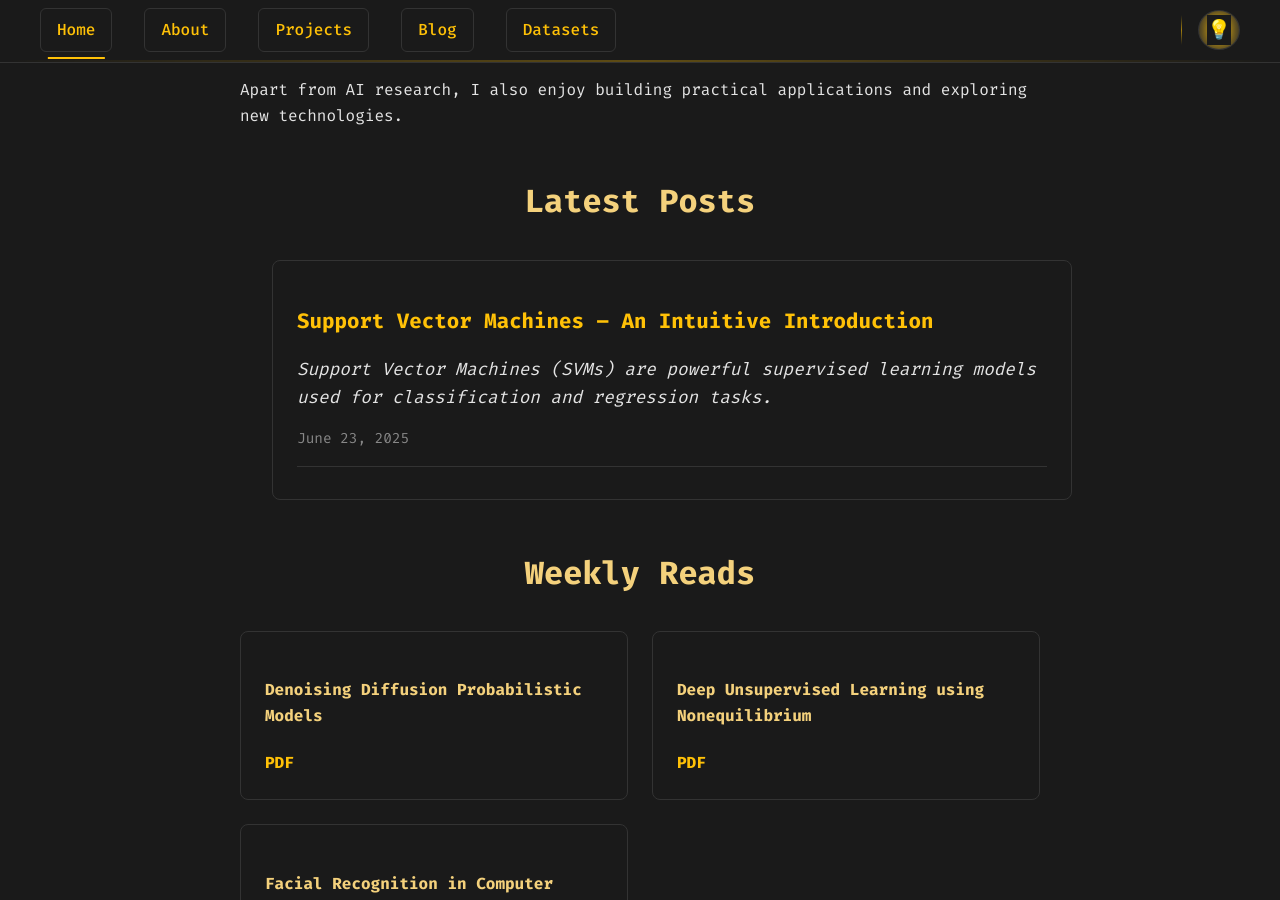
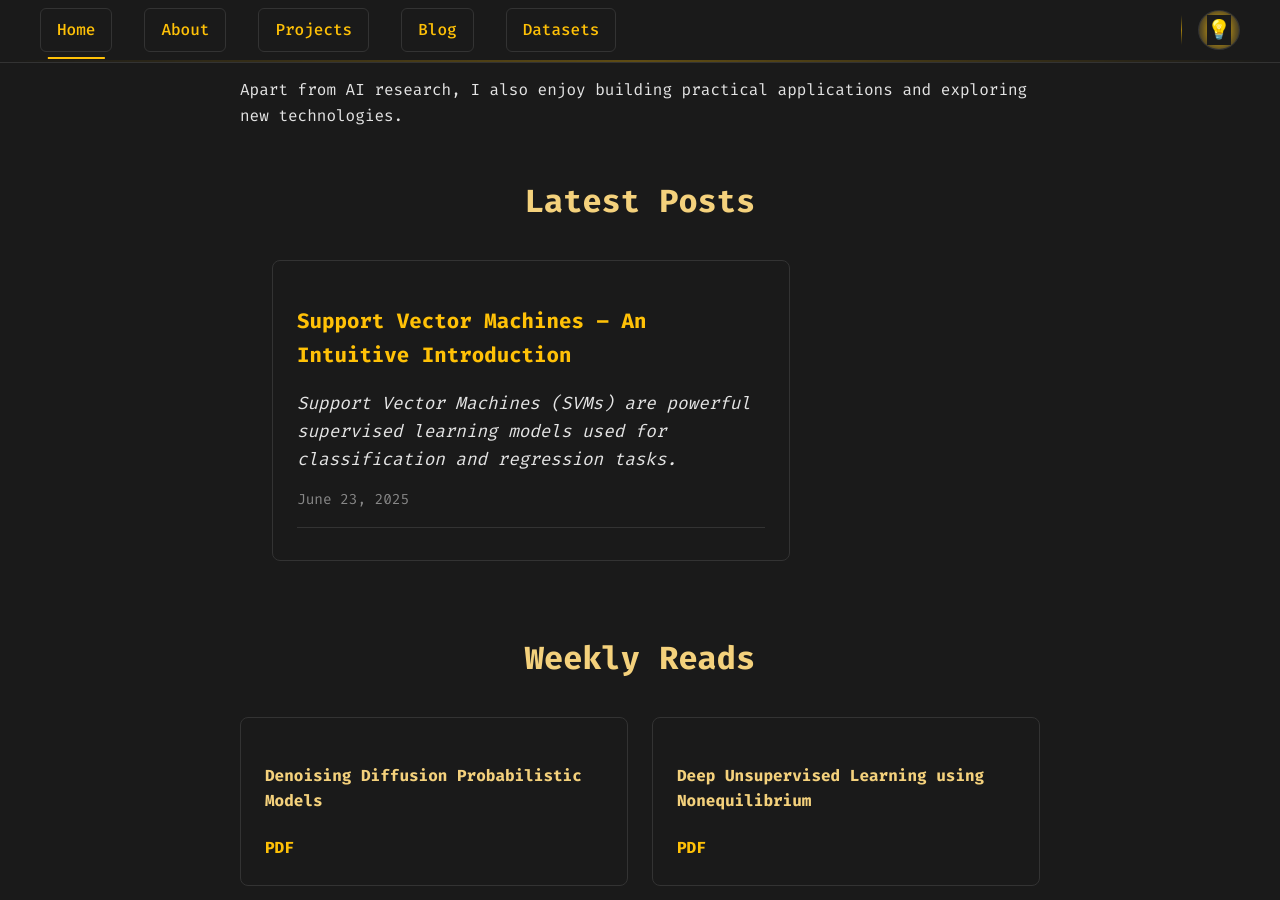
Before and after one commit to shrrynsh/site.github.io, a Jekyll site: the page built from index.md, in a window 1280 px wide and 900 px high, scrolled down 898 px. Built offline with Jekyll 4.4.1, drawn with Linux system fonts in a browser that asks for light colours.

Commit message:
Update default.html

```diff
--- a/_layouts/default.html
+++ b/_layouts/default.html
@@ -617,6 +617,34 @@
   margin: 2rem auto 0 !important;
   display: block !important;
 }
+/* Hide the left pane */
+.leftpane {
+  display: none !important;
+}
+
+/* Adjust main container to two columns: main content and right pane */
+#main-container {
+  display: grid !important;
+  grid-template-columns: 1fr 250px !important;
+  gap: 2rem !important;
+  max-width: 1200px !important;
+  margin: 2rem auto !important;
+  padding: 0 2rem !important;
+}
+
+/* Ensure main content uses full width available */
+.postcontent {
+  max-width: 100% !important;
+  background-color: #1a1a1a !important;
+  padding: 0 2rem !important;
+}
+
+/* Responsive design for mobile */
+@media (max-width: 968px) {
+  #main-container {
+    grid-template-columns: 1fr !important;
+  }
+}
 
 </style>
 
```
